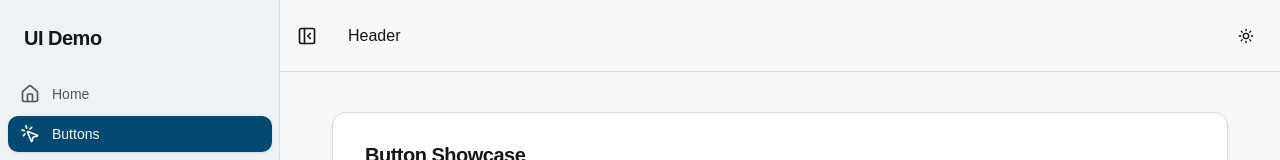
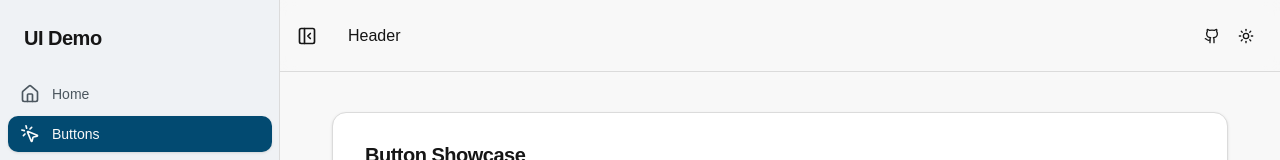
Before and after one commit to stefan8893/ui-demo, a React (Vite) app: page /buttons in a window 1280 px wide. Shown: the top 160 px of the page. Built offline with nearby package versions, Linux system fonts and the light colour scheme.

Commit message:
layout improved

```diff
--- a/src/components/style-guide.tsx
+++ b/src/components/style-guide.tsx
@@ -7,6 +7,8 @@ import {
   CardTitle,
 } from '@/components/ui/card'
 import { Badge } from '@/components/ui/badge'
+import { IconButton } from './ui/icon-button'
+import { Eye } from 'lucide-react'
 
 export default function StyleGuide() {
   return (
@@ -42,7 +44,13 @@ export default function StyleGuide() {
             <p className="text-xs font-medium uppercase text-muted-foreground">
               Outline (Accent-ish)
             </p>
-            <Button variant="outline">Dezent</Button>
+            <Button variant="outline">Rückzug</Button>
+          </div>
+          <div className="space-y-2">
+            <p className="text-xs font-medium uppercase text-muted-foreground">
+              Nur Icon
+            </p>
+            <IconButton icon={Eye} />
           </div>
           <div className="space-y-2">
             <p className="text-xs font-medium uppercase text-muted-foreground">
--- a/src/components/theme-toggle.tsx
+++ b/src/components/theme-toggle.tsx
@@ -18,11 +18,7 @@ export function ThemeToggle({
     <div className={className}>
       <DropdownMenu>
         <DropdownMenuTrigger asChild>
-          <Button
-            variant="ghost"
-            size="icon-lg"
-            className="cursor-pointer duration-75"
-          >
+          <Button variant="ghost" size="icon-lg" className="cursor-pointer">
             <Sun className="h-[1.2rem] w-[1.2rem] rotate-0 scale-100 transition-all dark:-rotate-90 dark:scale-0" />
             <Moon className="absolute h-[1.2rem] w-[1.2rem] rotate-90 scale-0 transition-all dark:rotate-0 dark:scale-100" />
             <span className="sr-only">Toggle Theme</span>
--- /dev/null
+++ b/src/components/ui/github-link.tsx
@@ -0,0 +1,30 @@
+import { Button } from '@/components/ui/button'
+
+export function GithubLink() {
+  return (
+    <Button variant="ghost" size="icon" asChild>
+      <a
+        href="https://github.com/stefan8893/ui-demo"
+        target="_blank"
+        rel="noreferrer"
+      >
+        <svg
+          xmlns="http://www.w3.org/2000/svg"
+          width="24"
+          height="24"
+          viewBox="0 0 24 24"
+          fill="none"
+          stroke="currentColor"
+          strokeWidth="2"
+          strokeLinecap="round"
+          strokeLinejoin="round"
+          className="h-[1.2rem] w-[1.2rem]"
+        >
+          <path d="M15 22v-4a4.8 4.8 0 0 0-1-3.5c3 0 6-2 6-5.5.08-1.25-.27-2.48-1-3.5.28-1.15.28-2.35 0-3.5 0 0-1 0-3 1.5-2.64-.5-5.36-.5-8 0C6 2 5 2 5 2c-.3 1.15-.3 2.35 0 3.5A5.403 5.403 0 0 0 4 9c0 3.5 3 5.5 6 5.5-.39.49-.68 1.05-.85 1.65-.17.6-.22 1.23-.15 1.85v4" />
+          <path d="M9 18c-4.51 2-5-2-7-2" />
+        </svg>
+        <span className="sr-only">GitHub Repository</span>
+      </a>
+    </Button>
+  )
+}
--- a/src/components/ui/icon-button.tsx
+++ b/src/components/ui/icon-button.tsx
@@ -6,12 +6,14 @@ import { cn } from '@/lib/utils'
 type IconButtonProps = Omit<ButtonProps, 'size'> & {
   icon: LucideIcon
   size?: 'icon-xs' | 'icon-sm' | 'default' | 'icon-lg'
+  varirant?: string
   iconClassName?: string
 }
 
 export function IconButton({
   icon: Icon,
-  size = 'default',
+  size = 'icon-lg',
+  variant = 'ghost',
   className,
   iconClassName,
   ...props
@@ -26,7 +28,7 @@ export function IconButton({
   const autoIconSize = iconSizeMap[size as string] ?? iconSizeMap['default']
 
   return (
-    <Button size={size} className={className} {...props}>
+    <Button size={size} variant={variant} className={className} {...props}>
       <Icon className={cn(autoIconSize, iconClassName)} />
     </Button>
   )
--- a/src/layout/header.tsx
+++ b/src/layout/header.tsx
@@ -1,4 +1,5 @@
 import { ThemeToggle } from '@/components/theme-toggle'
+import { GithubLink } from '@/components/ui/github-link'
 import { IconButton } from '@/components/ui/icon-button'
 import { Menu, PanelLeftClose, PanelLeftOpen } from 'lucide-react'
 
@@ -18,17 +19,13 @@ export function Header({
       {showSidebar ? (
         <IconButton
           className="hidden lg:block"
-          variant="ghost"
           icon={PanelLeftClose}
-          size="icon-lg"
           onClick={toggleSidebar}
         />
       ) : (
         <IconButton
           className="hidden lg:block"
-          variant="ghost"
           icon={PanelLeftOpen}
-          size="icon-lg"
           onClick={toggleSidebar}
         />
       )}
@@ -36,8 +33,6 @@ export function Header({
       <IconButton
         className="lg:hidden"
         icon={Menu}
-        variant="ghost"
-        size="icon-lg"
         onClick={openMobileSidebar}
       />
 
@@ -46,7 +41,10 @@ export function Header({
         Dashboard / Übersicht
       </span> */}
 
-      <ThemeToggle className="ml-auto" />
+      <div className="ml-auto flex flex-row flex-nowrap items-center">
+        <GithubLink />
+        <ThemeToggle />
+      </div>
     </>
   )
 }
```
